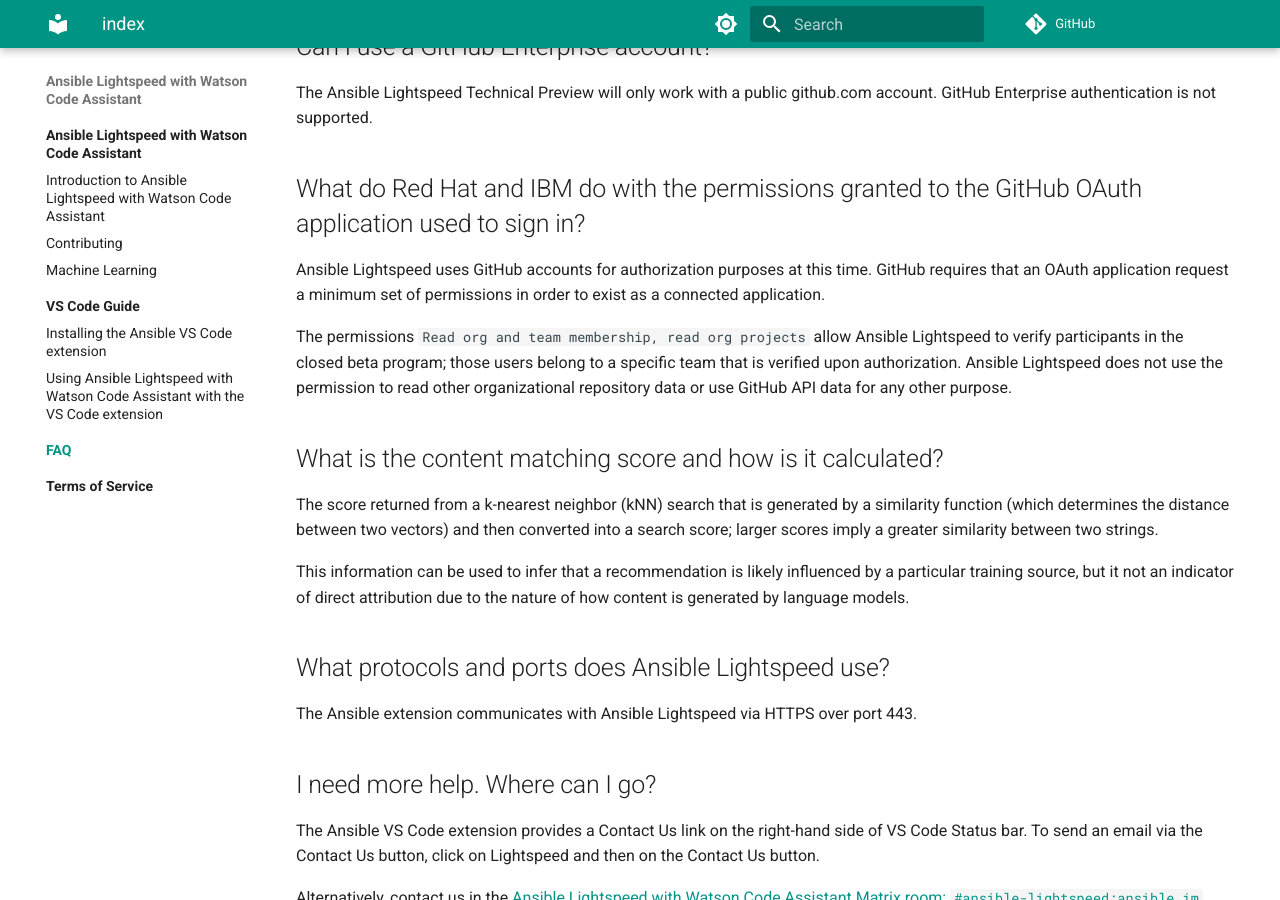
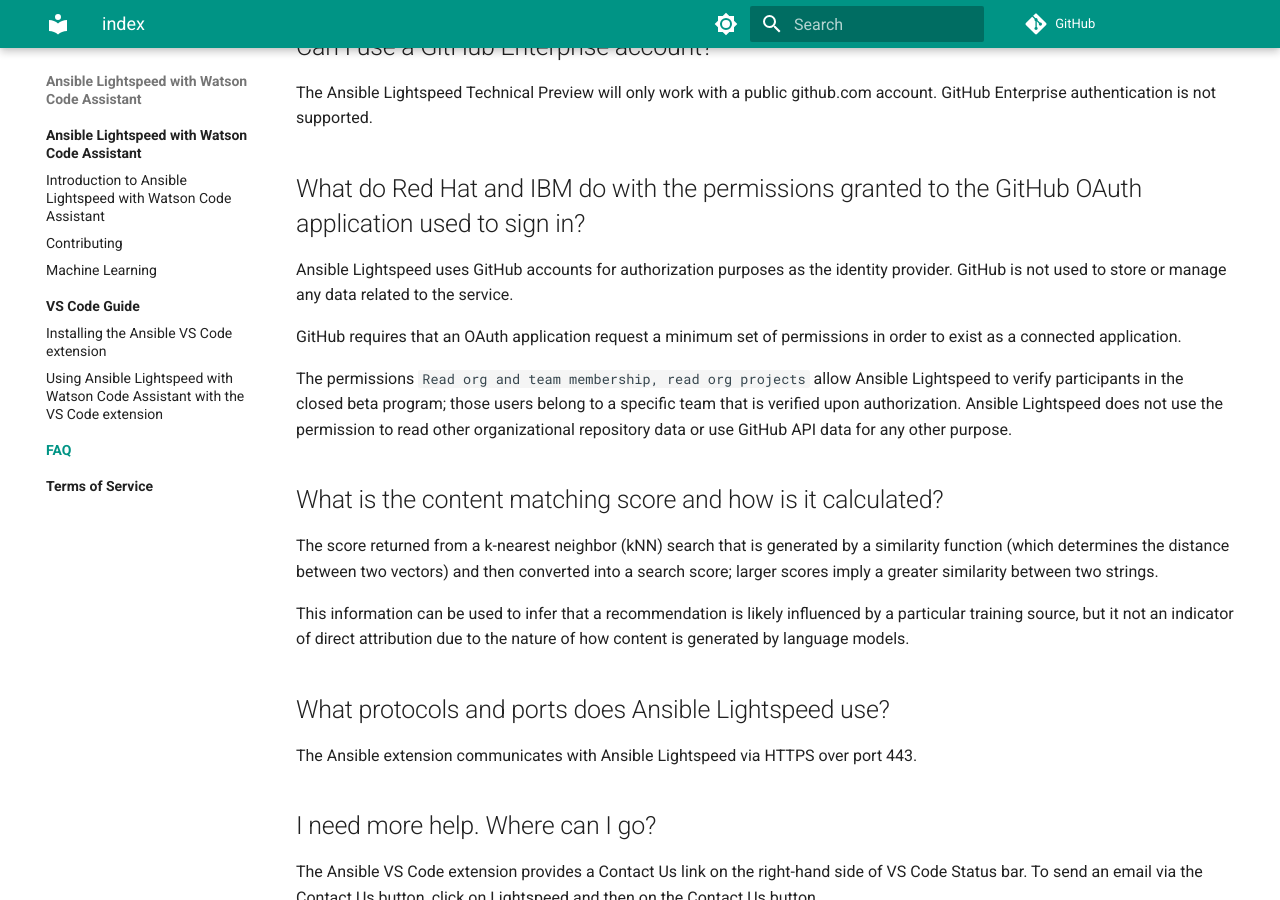
Before and after one commit to ansible/ansible-lightspeed, an MkDocs documentation site: the page built from docs/faq/index.md, in a window 1280 px wide and 900 px high, scrolled down 3748 px. Built offline with MkDocs 1.6.1 and Material for MkDocs 9.7.7, drawn with Linux system fonts in a browser that asks for light colours; comment, search, counter and statistics services are not loaded.

Commit message:
Added idp comment

```diff
--- a/docs/faq/index.md
+++ b/docs/faq/index.md
@@ -120,7 +120,9 @@ The Ansible Lightspeed Technical Preview will only work with a public github.com
 
 ## What do Red Hat and IBM do with the permissions granted to the GitHub OAuth application used to sign in?
 
-Ansible Lightspeed uses GitHub accounts for authorization purposes at this time.  GitHub requires that an OAuth application request a minimum set of permissions in order to exist as a connected application.
+Ansible Lightspeed uses GitHub accounts for authorization purposes as the identity provider.  GitHub is not used to store or manage any data related to the service.
+
+GitHub requires that an OAuth application request a minimum set of permissions in order to exist as a connected application.
 
 The permissions `Read org and team membership, read org projects` allow Ansible Lightspeed to verify participants in the closed beta program; those users belong to a specific team that is verified upon authorization.  Ansible Lightspeed does not use the permission to read other organizational repository data or use GitHub API data for any other purpose.
 
```
